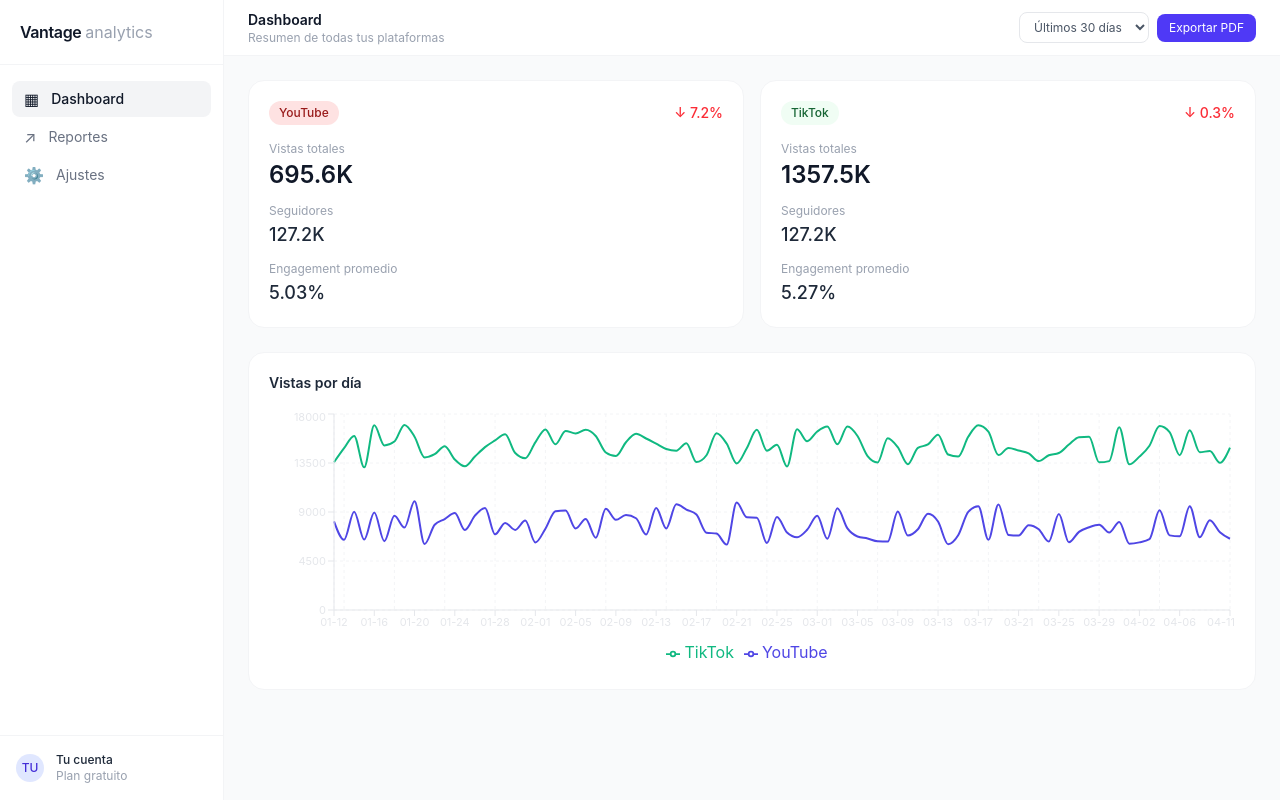
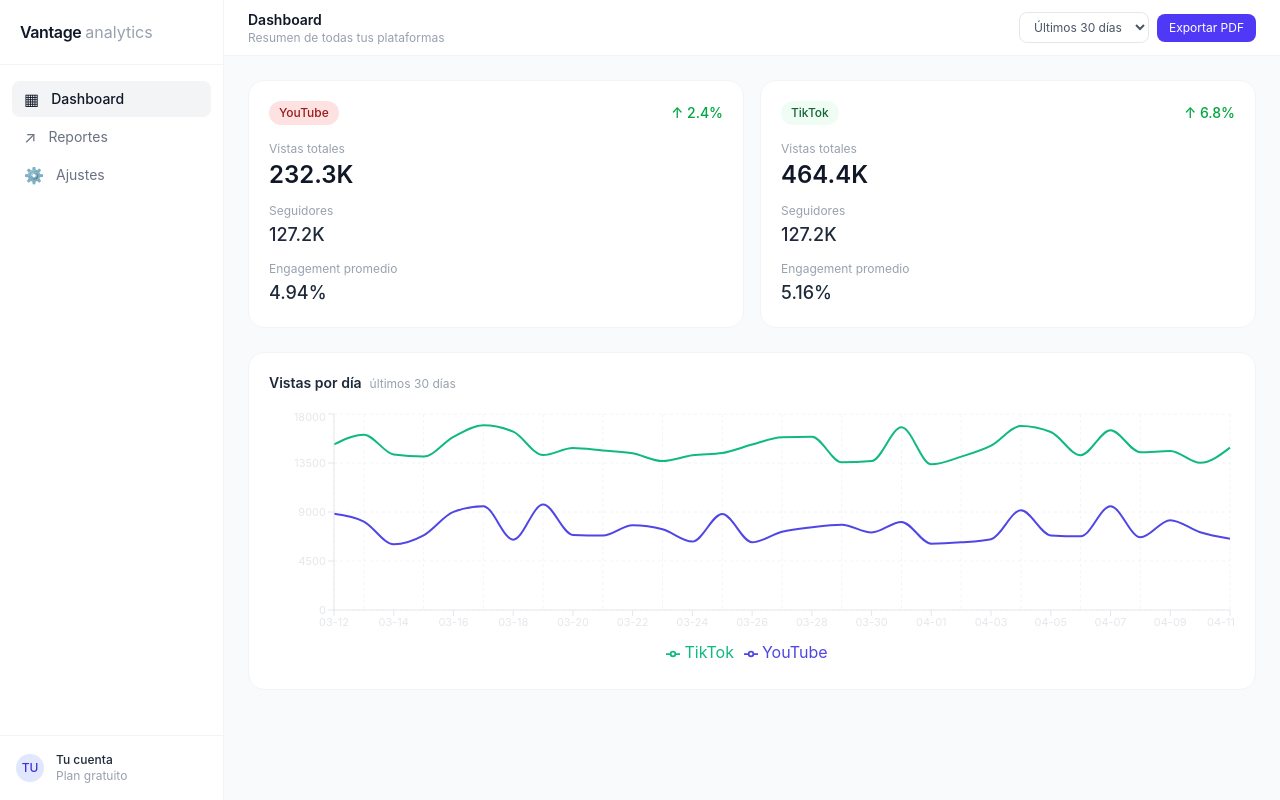
Before and after one commit to CarobethPaez/vantage-analytics, a React (Vite) app: page / in a window 1280 px wide. Built offline with nearby package versions, Linux system fonts and the light colour scheme.

Commit message:
feat: date range selector connected to dashboard

```diff
--- a/src/components/layout/Header.tsx
+++ b/src/components/layout/Header.tsx
@@ -12,15 +12,7 @@
 }
 
 export const Header = ({ title, description }: Props) => {
-  const { setDateRange } = useFilters();
-
-  const handleRangeChange = (e: React.ChangeEvent<HTMLSelectElement>) => {
-    const days = Number(e.target.value);
-    setDateRange({
-      from: new Date(Date.now() - days * 24 * 60 * 60 * 1000),
-      to: new Date(),
-    });
-  };
+  const { days, setDays } = useFilters();
 
   return (
     <header className="h-14 border-b border-gray-100 bg-white flex items-center px-6 gap-4 shrink-0">
@@ -33,8 +25,8 @@
 
       <div className="flex items-center gap-2">
         <select
-          onChange={handleRangeChange}
-          defaultValue={30}
+          value={days}
+          onChange={(e) => setDays(Number(e.target.value))}
           className="text-xs border border-gray-200 rounded-lg px-2.5 py-1.5 text-gray-600 bg-white focus:outline-none focus:ring-2 focus:ring-indigo-500"
         >
           {ranges.map((r) => (
--- a/src/hooks/useMetrics.ts
+++ b/src/hooks/useMetrics.ts
@@ -4,7 +4,10 @@
 import type { Platform } from "@/types";
 
 export function useMetrics(platform: Platform) {
-  const { dateRange } = useFilters();
+  const filters = useFilters();
+  const dateRange = filters.from && filters.to ? { from: filters.from, to: filters.to } : null;
+
+  if (!dateRange) return useQuery({ queryKey: [], queryFn: async () => null });
 
   const fromStr = dateRange.from.toISOString().split("T")[0];
   const toStr   = dateRange.to.toISOString().split("T")[0];
--- a/src/pages/DashboardPage.tsx
+++ b/src/pages/DashboardPage.tsx
@@ -2,18 +2,24 @@
 import { useQuery } from "@tanstack/react-query";
 import { MetricCard } from "@/features/analytics/components/MetricCard";
 import { mockMetrics } from "@/lib/mock-data";
+import { useFilters } from "@/store/filters";
 import type { DashboardSummary, Metric, Platform } from "@/types";
 import {
   LineChart, Line, XAxis, YAxis, CartesianGrid,
   Tooltip, Legend, ResponsiveContainer,
 } from "recharts";
 
-const useMetricsDirect = (platform: Platform) => {
+const useMetricsDirect = (platform: Platform, days: number) => {
   return useQuery({
-    queryKey: ["metrics", platform],
+    queryKey: ["metrics", platform, days],
     queryFn: async (): Promise<Metric[]> => {
       await new Promise((r) => setTimeout(r, 300));
-      return mockMetrics.filter((m) => m.platform === platform);
+      const cutoff = new Date();
+      cutoff.setDate(cutoff.getDate() - days);
+      cutoff.setHours(0, 0, 0, 0);
+      return mockMetrics.filter((m) => {
+        return m.platform === platform && new Date(m.date) >= cutoff;
+      });
     },
     staleTime: 1000 * 60 * 5,
   });
@@ -45,8 +51,9 @@
 };
 
 export const DashboardPage = () => {
-  const youtube = useMetricsDirect("youtube");
-  const tiktok  = useMetricsDirect("tiktok");
+  const { days } = useFilters();
+  const youtube  = useMetricsDirect("youtube", days);
+  const tiktok   = useMetricsDirect("tiktok",  days);
 
   const chartData = useMemo(() => {
     if (!youtube.data || !tiktok.data) return [];
@@ -77,7 +84,12 @@
       </div>
 
       <div className="bg-white border border-gray-100 rounded-2xl p-5">
-        <h2 className="text-sm font-semibold text-gray-800 mb-4">Vistas por día</h2>
+        <h2 className="text-sm font-semibold text-gray-800 mb-4">
+          Vistas por día
+          <span className="ml-2 text-xs font-normal text-gray-400">
+            últimos {days} días
+          </span>
+        </h2>
         <ResponsiveContainer width="100%" height={260}>
           <LineChart data={chartData}>
             <CartesianGrid strokeDasharray="3 3" stroke="#f3f4f6" />
--- a/src/store/filters.ts
+++ b/src/store/filters.ts
@@ -2,25 +2,19 @@
 import type { Platform } from "@/types";
 
 interface FiltersState {
+  to: any;
+  from: any;
   platforms: Platform[];
-  dateRange: { from: Date; to: Date };
+  days: number;
+  setDays: (days: number) => void;
   setPlatforms: (platforms: Platform[]) => void;
-  setDateRange: (range: { from: Date; to: Date }) => void;
 }
 
-const today = new Date();
-today.setHours(23, 59, 59, 999);
-
-const thirtyDaysAgo = new Date();
-thirtyDaysAgo.setDate(thirtyDaysAgo.getDate() - 30);
-thirtyDaysAgo.setHours(0, 0, 0, 0);
-
 export const useFilters = create<FiltersState>((set) => ({
+  to: null,
+  from: null,
   platforms: ["youtube", "tiktok"],
-  dateRange: {
-    from: thirtyDaysAgo,
-    to: today,
-  },
+  days: 30,
+  setDays: (days) => set({ days }),
   setPlatforms: (platforms) => set({ platforms }),
-  setDateRange: (dateRange) => set({ dateRange }),
 }));
```
